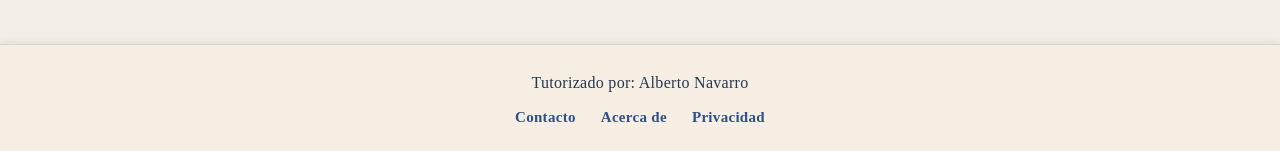
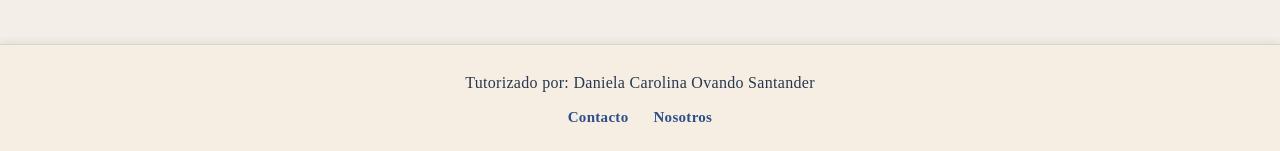
Before and after one commit to leandrobaldur/OrbisCalidad, a React (Create React App) app in the folder frontend/: page / in a window 1280 px wide. Shown: the part 2019-2170 px from the top of the page. Built offline with nearby package versions, Linux system fonts and the light colour scheme; no server answers.

Commit message:
Footer arreglado y etc

```diff
--- a/frontend/src/components/footerBar.js
+++ b/frontend/src/components/footerBar.js
@@ -63,7 +63,7 @@ const FooterBar = () => {
     <footer style={estilosFooterBar.contenedor}>
       <div style={estilosFooterBar.inner}>
         <p style={estilosFooterBar.tutor}>
-          Tutorizado por: Alberto Navarro
+          Tutorizado por: Daniela Carolina Ovando Santander
         </p>
         <ul style={estilosFooterBar.enlaces}>
           <li>
@@ -79,21 +79,11 @@ const FooterBar = () => {
           <li>
             <motion.a
               style={estilosFooterBar.enlace}
-              href="/acerca-de"
+              href="/historia"
               whileHover={estilosFooterBar.enlaceHover}
               whileTap={{ scale: 0.98 }}
             >
-              Acerca de
-            </motion.a>
-          </li>
-          <li>
-            <motion.a
-              style={estilosFooterBar.enlace}
-              href="/privacidad"
-              whileHover={estilosFooterBar.enlaceHover}
-              whileTap={{ scale: 0.98 }}
-            >
-              Privacidad
+              Nosotros
             </motion.a>
           </li>
         </ul>
```
